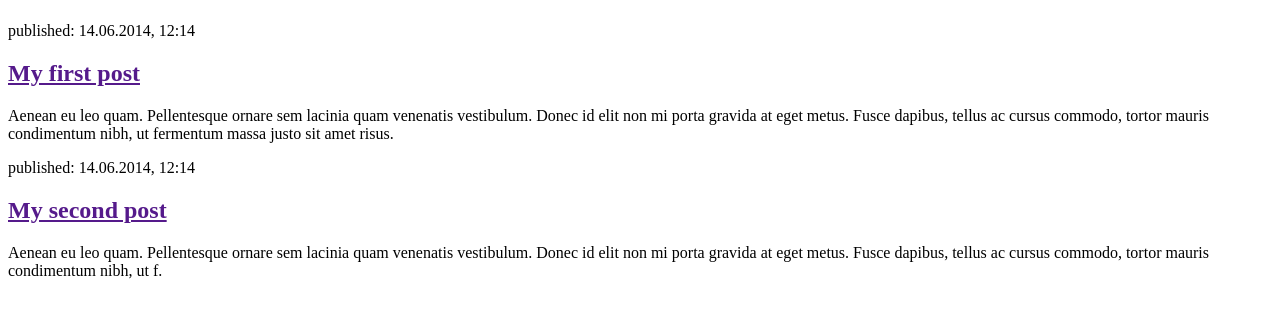
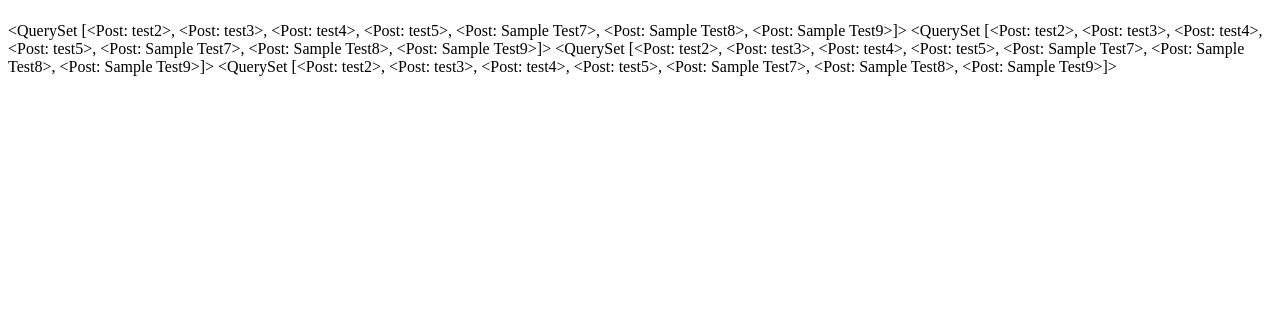
Before and after one commit to Billie-LS/billieDjangoFest2024, a Django app: page / in a window 1280 px wide. Shown: the part 58-376 px from the top of the page. Run offline with Django 3.2, Linux system fonts and the light colour scheme; data comes from the database, SQL or seed files in the repository.

Commit message:
render function update

```diff
--- a/blog/templates/blog/post_list.html
+++ b/blog/templates/blog/post_list.html
@@ -8,16 +8,10 @@
             <h1><a href="/">Django Girls Blog</a></h1>
         </header>
 
-        <article>
-            <time>published: 14.06.2014, 12:14</time>
-            <h2><a href="">My first post</a></h2>
-            <p>Aenean eu leo quam. Pellentesque ornare sem lacinia quam venenatis vestibulum. Donec id elit non mi porta gravida at eget metus. Fusce dapibus, tellus ac cursus commodo, tortor mauris condimentum nibh, ut fermentum massa justo sit amet risus.</p>
-        </article>
+        {{ posts }}
+            {{ posts }}
 
 
-        <article>
-            <time>published: 14.06.2014, 12:14</time>
-            <h2><a href="">My second post</a></h2>
-            <p>Aenean eu leo quam. Pellentesque ornare sem lacinia quam venenatis vestibulum. Donec id elit non mi porta gravida at eget metus. Fusce dapibus, tellus ac cursus commodo, tortor mauris condimentum nibh, ut f.</p>
-        </article>
+            {{ posts }}
+            {{ posts }}
     </body
```
